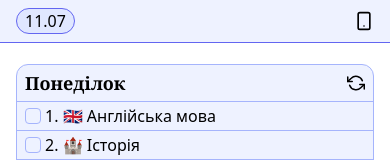
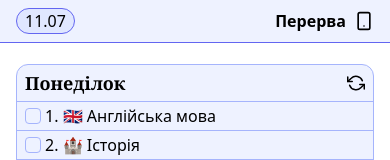
Before and after one commit to nazar1ua/vue-schedule, a Vue app: page / in a window 390 px wide. Shown: the top 160 px of the page. Built offline with nearby package versions, Linux system fonts and the light colour scheme.

Commit message:
Покращення

```diff
--- a/src/components/Header.vue
+++ b/src/components/Header.vue
@@ -16,7 +16,7 @@
           </span>
         </div>
         <div class="flex gap-2">
-          <p class="font-semibold hidden sm:block">
+          <p class="font-semibold" :class="[getLessonIndex() === null ? '' : 'hidden sm:block']">
             {{lesson}}
           </p>
           <ThemeButton/>
```
